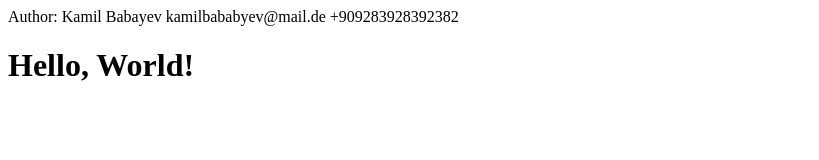
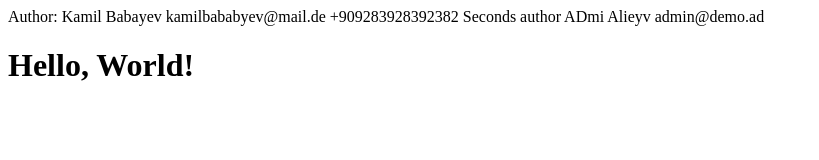
Before and after one commit to KamilBabayev/demo, a plain HTML site: page hello.html in a window 1280 px wide. Shown: the whole page, without its empty margins (0-819 px from the left). Drawn offline with Linux system fonts and the light colour scheme.

Commit message:
second athor/  email added

```diff
--- a/hello.html
+++ b/hello.html
@@ -1,5 +1,6 @@
 <html>
 Author: Kamil Babayev kamilbababyev@mail.de  +909283928392382
+Seconds author  ADmi  Alieyv  admin@demo.ad
    <head>
   </head>
   <body>
```
